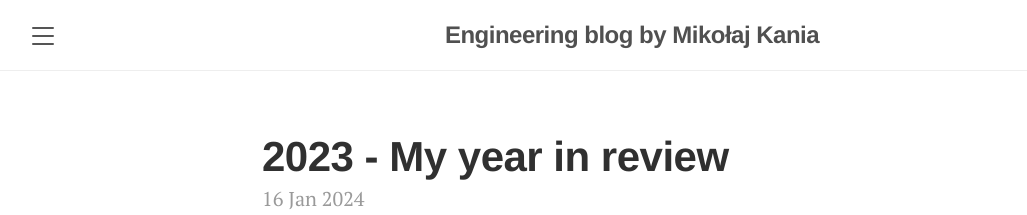
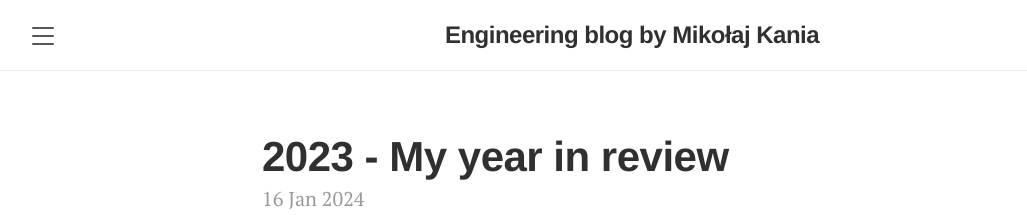
Before and after one commit to mikolajkania/mikolajkania.github.io, a Jekyll site: the page built from index.html, in a window 1280 px wide. Shown: the top 215 px of the page, without its empty margins (8-1035 px from the left). Built offline with Jekyll 4.4.1, drawn with Linux system fonts in a browser that asks for light colours; the list of posts is cut into pages by our own code.

Commit message:
Few css fixes

```diff
--- a/public/css/lanyon.css
+++ b/public/css/lanyon.css
@@ -108,7 +108,7 @@ h1, h2, h3, h4, h5, h6 {
     font-size: 1.2rem;
 }
 .masthead-title a {
-    color: #505050;
+    color: #303030;
 }
 .masthead-title small {
     font-size: 75%;
```
